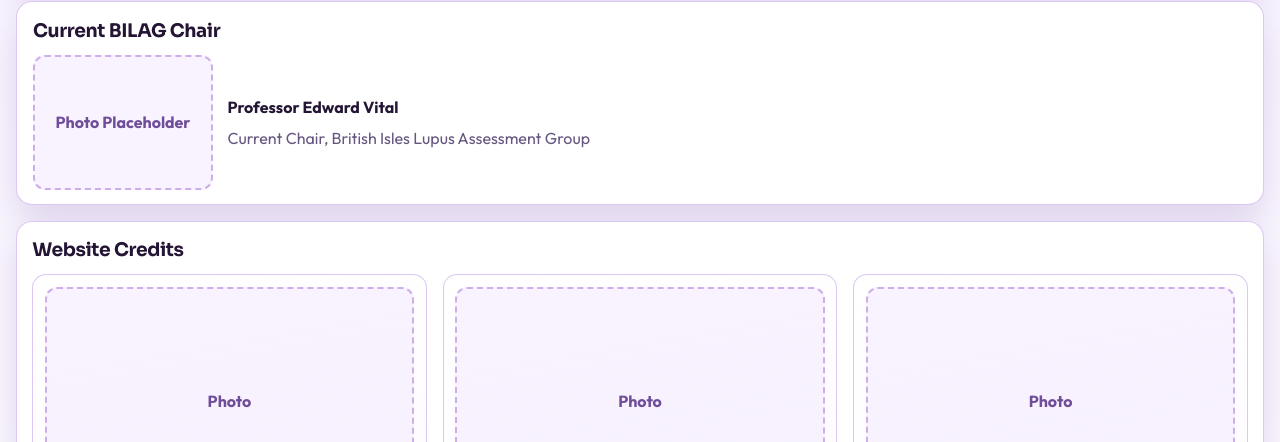
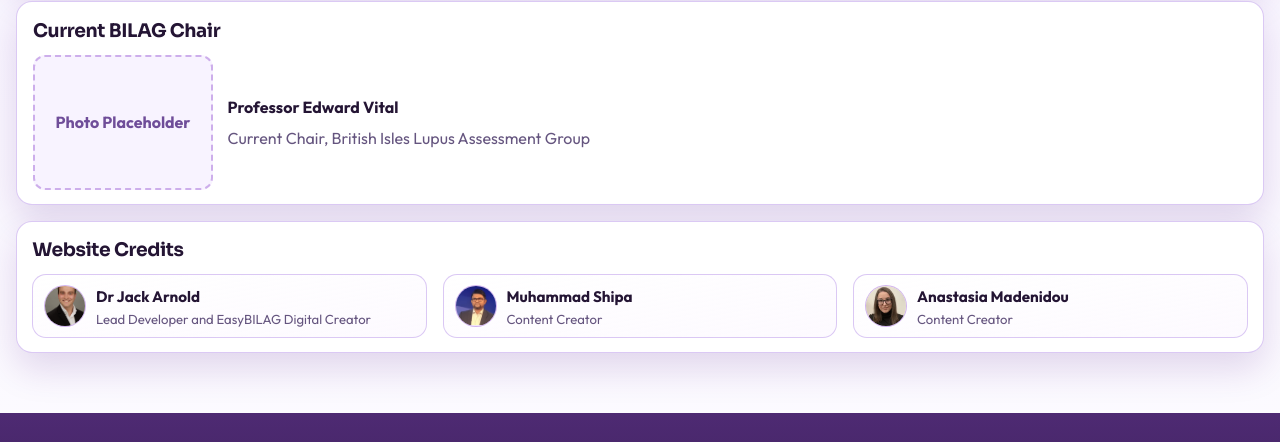
Before and after one commit to BlooperKoops/bilag-website, a plain HTML site: page index.html in a window 1280 px wide. Shown: the part 644-1086 px from the top of the page. Drawn offline with Linux system fonts and the light colour scheme.

Commit message:
Add compact circular homepage headshots for website credits

```diff
--- a/index.html
+++ b/index.html
@@ -56,19 +56,25 @@
   <h3>Website Credits</h3>
   <div class="creator-grid">
     <article class="creator-card">
-      <div class="creator-photo-placeholder">Photo</div>
+      <img src="./Jack headshot.jpeg" alt="Dr Jack Arnold headshot" class="creator-headshot">
+      <div class="creator-copy">
         <h4>Dr Jack Arnold</h4>
         <p>Lead Developer and EasyBILAG Digital Creator</p>
+      </div>
     </article>
     <article class="creator-card">
-      <div class="creator-photo-placeholder">Photo</div>
+      <img src="./assets/Shipa picture.png" alt="Muhammad Shipa headshot" class="creator-headshot">
+      <div class="creator-copy">
         <h4>Muhammad Shipa</h4>
         <p>Content Creator</p>
+      </div>
     </article>
     <article class="creator-card">
-      <div class="creator-photo-placeholder">Photo</div>
+      <img src="./assets/Anastasia-Madenidou.webp" alt="Anastasia Madenidou headshot" class="creator-headshot">
+      <div class="creator-copy">
         <h4>Anastasia Madenidou</h4>
         <p>Content Creator</p>
+      </div>
     </article>
   </div>
 </article>
--- a/style.css
+++ b/style.css
@@ -334,22 +334,32 @@
 .creator-card{
   border:1px solid rgba(205,181,240,.72);
   border-radius:14px;
-  padding:.72rem;
+  padding:.62rem .68rem;
   background:linear-gradient(170deg, rgba(255,255,255,.85), rgba(252,248,255,.75));
+  display:flex;
+  align-items:center;
+  gap:.62rem;
 }
-.creator-card h4{margin:.4rem 0 .15rem;font-size:1rem}
-.creator-card p{margin:0;color:var(--muted);font-size:.86rem;line-height:1.35}
-.creator-photo-placeholder{
-  width:100%;
-  aspect-ratio:16/10;
-  border-radius:12px;
-  border:2px dashed rgba(126,46,197,.35);
+.creator-card h4{margin:0 0 .1rem;font-size:.95rem}
+.creator-card p{margin:0;color:var(--muted);font-size:.82rem;line-height:1.25}
+.creator-copy{min-width:0}
+.creator-headshot{
+  width:42px;
+  height:42px;
+  border-radius:50%;
+  border:1px solid rgba(126,46,197,.28);
+  object-fit:cover;
+  flex:0 0 42px;
+  background:#f2e8ff;
+}
+.creator-headshot-fallback{
   display:flex;
   align-items:center;
   justify-content:center;
-  color:#6f4d99;
-  font-weight:700;
-  background:rgba(243,233,255,.55);
+  color:#5f179f;
+  font-weight:600;
+  font-size:.78rem;
+  letter-spacing:.02em;
 }
 .eb-tool-row{
   display:grid;
```
Also changed, not shown: Jack headshot.jpeg (added), assets/Anastasia-Madenidou.webp (added), assets/Shipa picture.png (added). Lines whose indentation alone changed are shown as unchanged.
